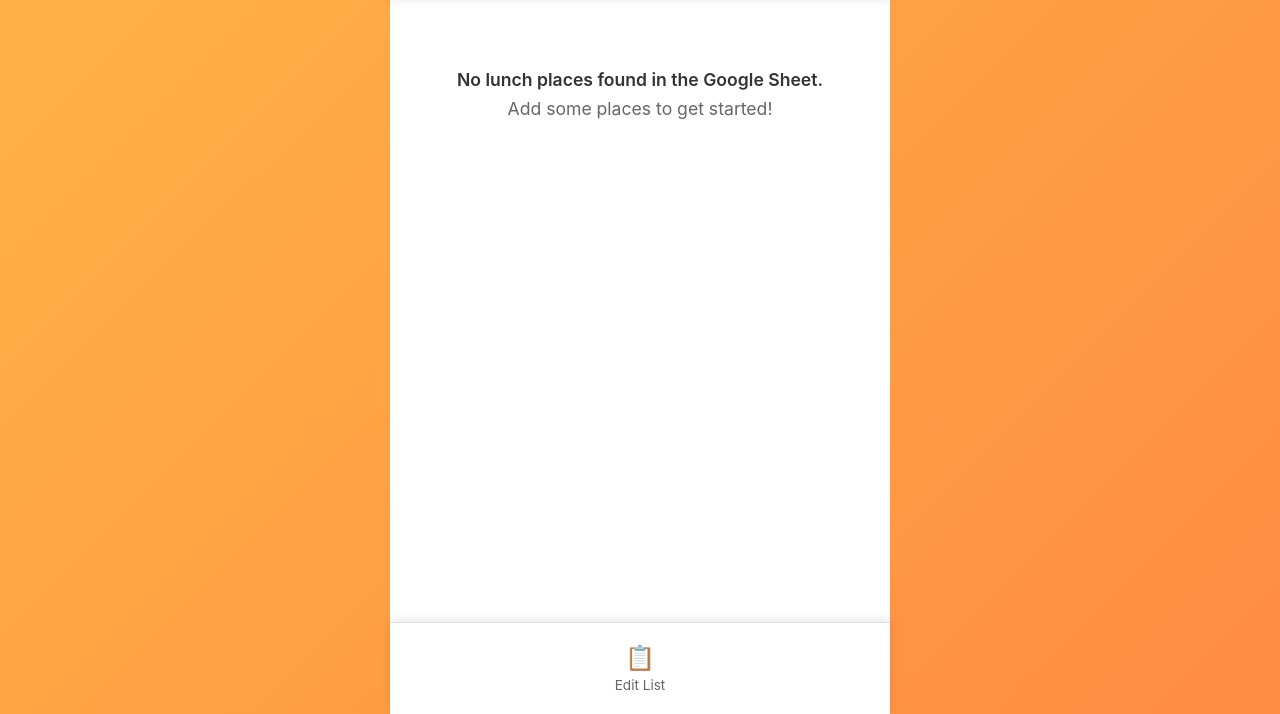
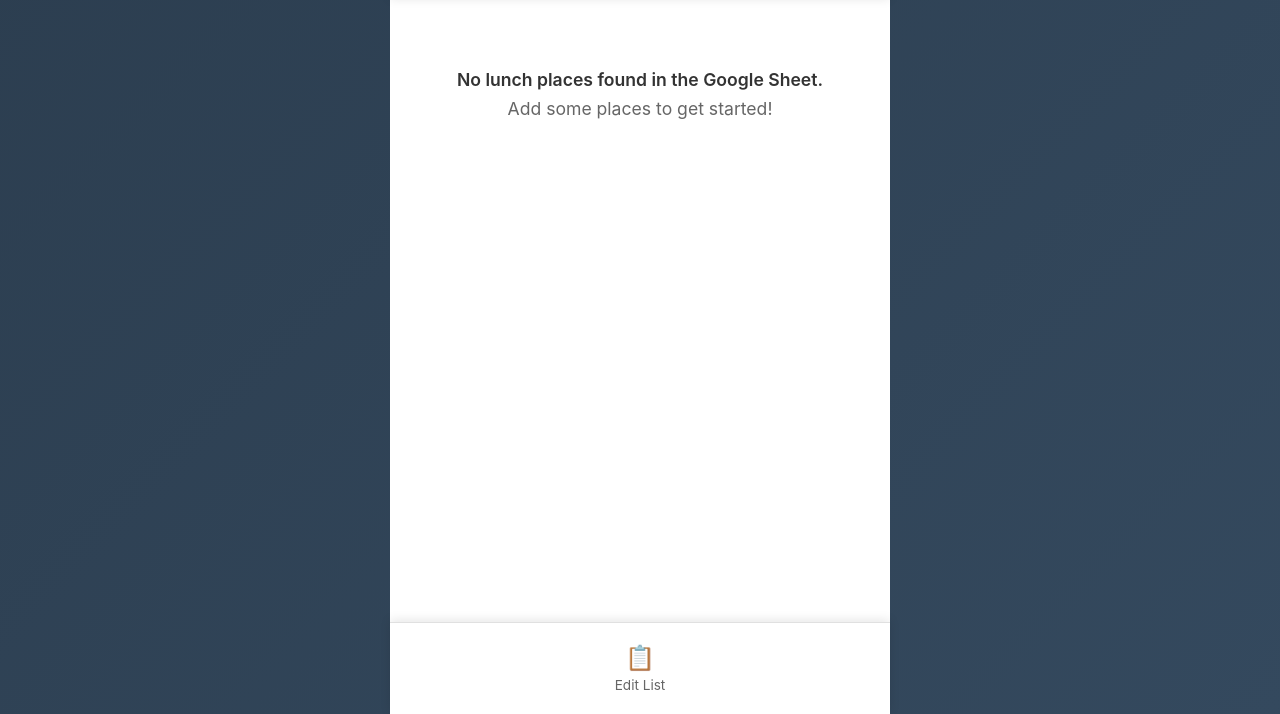
Before and after one commit to timeinfeldt/lunch-picker, a plain HTML site: page index.html in a window 1280 px wide. Shown: the part 86-800 px from the top of the page. Drawn offline with Linux system fonts and the light colour scheme; no server answers.

Commit message:
Update body background to dark slate gradient
- Changed from tangerine to dark slate (#2C3E50 to #34495E)
- Creates better contrast with white app container
- Puts focus on the app while complementing warm header
- More sophisticated and less competing with food colors

🤖 Generated with [Claude Code](https://claude.com/claude-code)

Co-Authored-By: Claude <noreply@anthropic.com>

```diff
--- a/style.css
+++ b/style.css
@@ -6,7 +6,7 @@
 
 body {
     font-family: -apple-system, BlinkMacSystemFont, 'Segoe UI', Roboto, Oxygen, Ubuntu, Cantarell, sans-serif;
-    background: linear-gradient(135deg, #FFB347 0%, #FF8C42 100%);
+    background: linear-gradient(135deg, #2C3E50 0%, #34495E 100%);
     min-height: 100vh;
     padding: 0;
     margin: 0;
```
